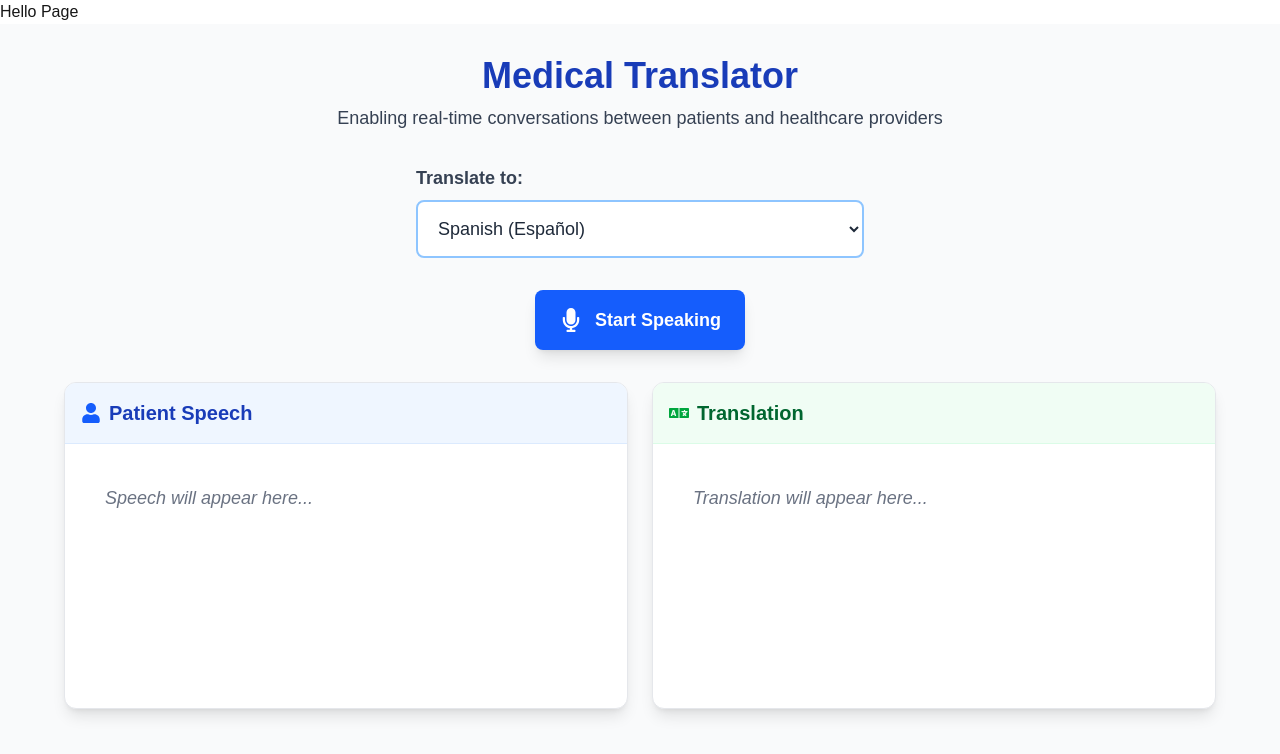
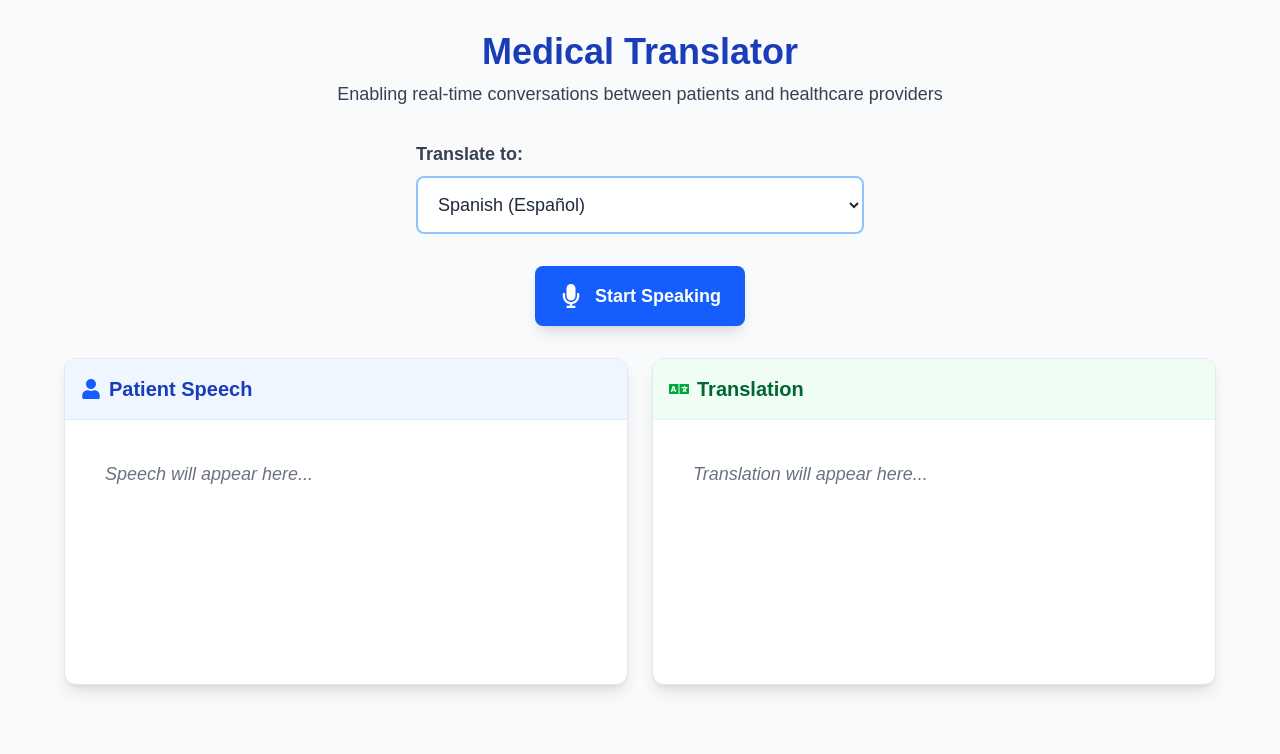
Before and after one commit to Farhin-Rahman/Healthcare-Translator, a Next.js app: page / in a window 1280 px wide. Shown: the top 754 px of the page. Built offline with nearby package versions, Linux system fonts and the light colour scheme.

Commit message:
Fixed Issue

```diff
--- a/app/page.js
+++ b/app/page.js
@@ -5,7 +5,7 @@ const HealthcareTranslator = dynamic(() => import('./components/HealthcareTransl
 export default function Home() {
   return (
     <div>
-      <h1>Hello Page</h1>
+
       <HealthcareTranslator />
     </div>
   );
```
